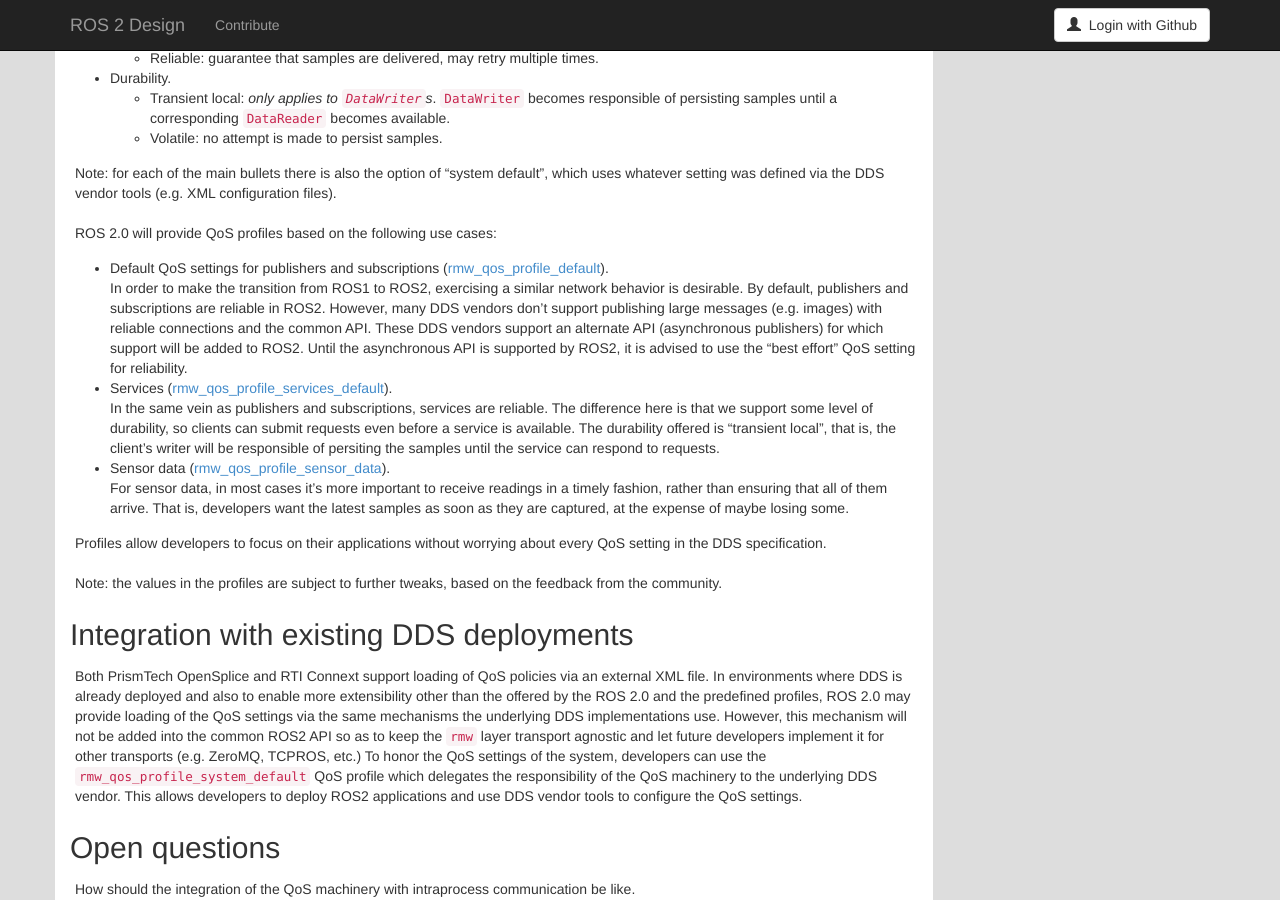
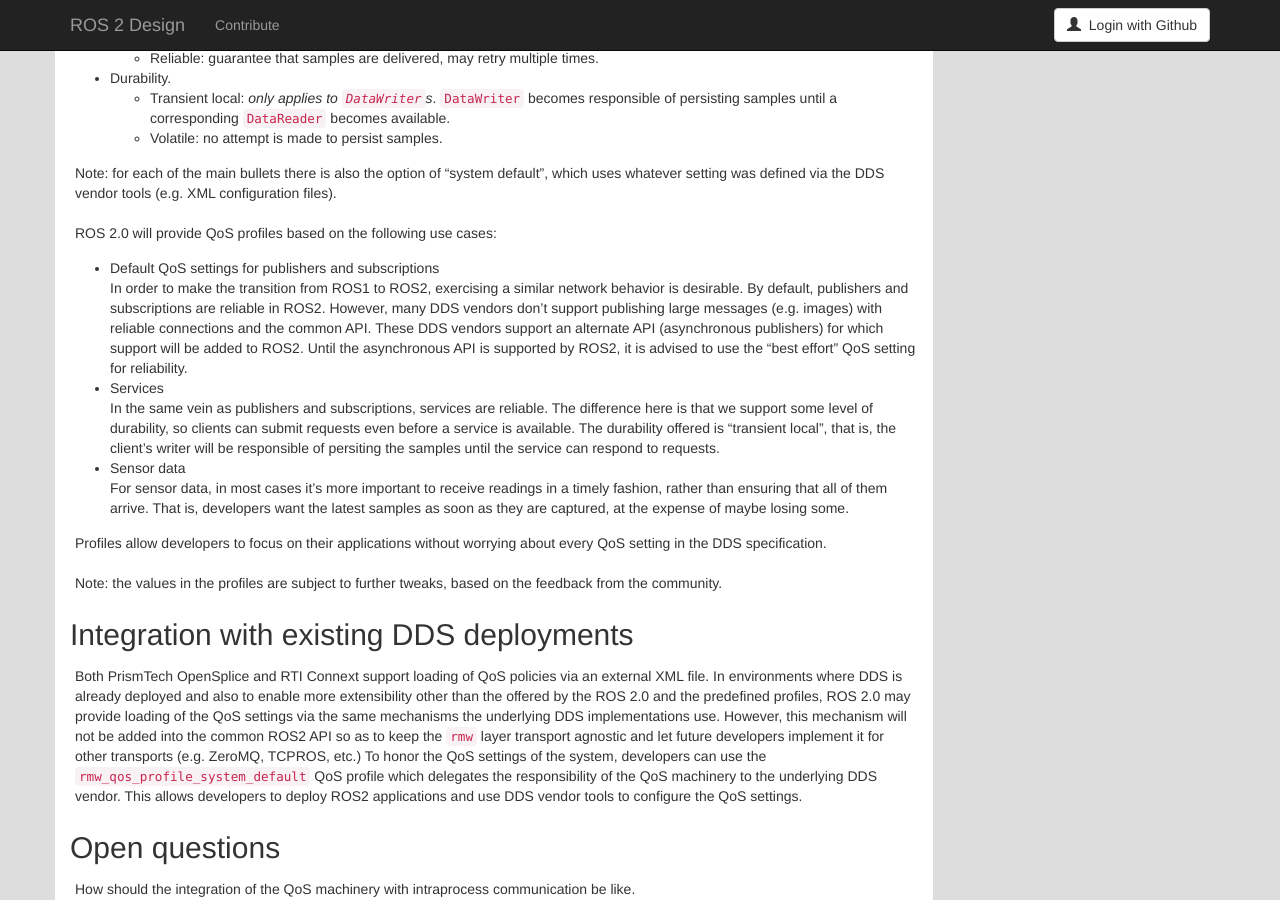
Before and after one commit to ros2/design, a Jekyll site: the page built from articles/qos.md, in a window 1280 px wide and 900 px high, scrolled down 954 px. Built offline with Jekyll 4.4.1, drawn with Linux system fonts in a browser that asks for light colours; nearby versions of some CDN libraries.

Commit message:
remove reference to profile implementations that might get outdated

```diff
--- a/articles/qos.md
+++ b/articles/qos.md
@@ -70,7 +70,7 @@ Note: for each of the main bullets there is also the option of "system default",
 
 ROS 2.0 will provide QoS profiles based on the following use cases:
 
-- Default QoS settings for publishers and subscriptions ([rmw_qos_profile_default](https://github.com/ros2/rmw/blob/97008fdc646e3199c0a2f99b3307ee2ee807ede9/rmw/include/rmw/qos_profiles.h#L41-L47)).
+- Default QoS settings for publishers and subscriptions
 
   In order to make the transition from ROS1 to ROS2, exercising a similar network behavior is desirable.
   By default, publishers and subscriptions are reliable in ROS2.
@@ -78,13 +78,13 @@ ROS 2.0 will provide QoS profiles based on the following use cases:
   These DDS vendors support an alternate API (asynchronous publishers) for which support will be added to ROS2.
   Until the asynchronous API is supported by ROS2, it is advised to use the "best effort" QoS setting for reliability.
 
-- Services ([rmw_qos_profile_services_default](https://github.com/ros2/rmw/blob/97008fdc646e3199c0a2f99b3307ee2ee807ede9/rmw/include/rmw/qos_profiles.h#L49-L55)).
+- Services
 
   In the same vein as publishers and subscriptions, services are reliable.
   The difference here is that we support some level of durability, so clients can submit requests even before a service is available.
   The durability offered is "transient local", that is, the client's writer will be responsible of persiting the samples until the service can respond to requests.
 
-- Sensor data ([rmw_qos_profile_sensor_data](https://github.com/ros2/rmw/blob/97008fdc646e3199c0a2f99b3307ee2ee807ede9/rmw/include/rmw/qos_profiles.h#L25-L31)).
+- Sensor data
 
   For sensor data, in most cases it's more important to receive readings in a timely fashion, rather than ensuring that all of them arrive.
   That is, developers want the latest samples as soon as they are captured, at the expense of maybe losing some.
```
